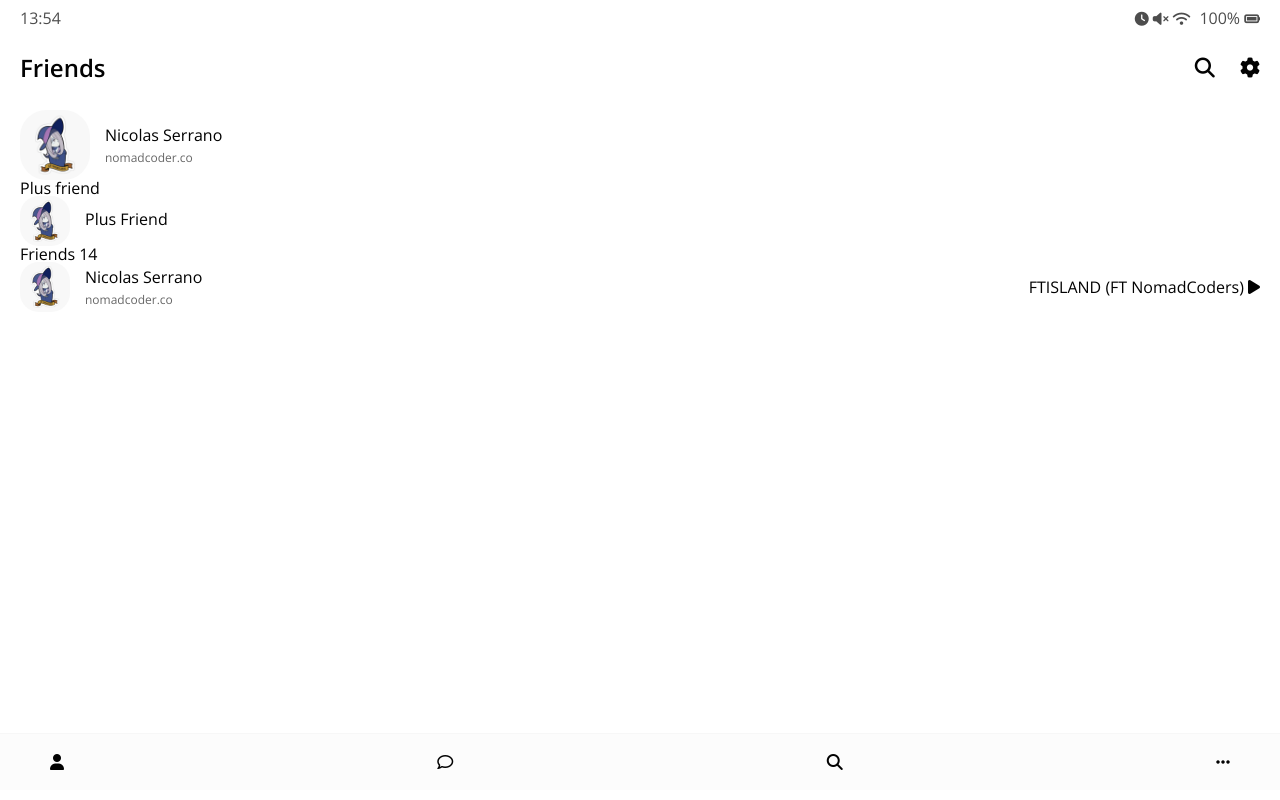
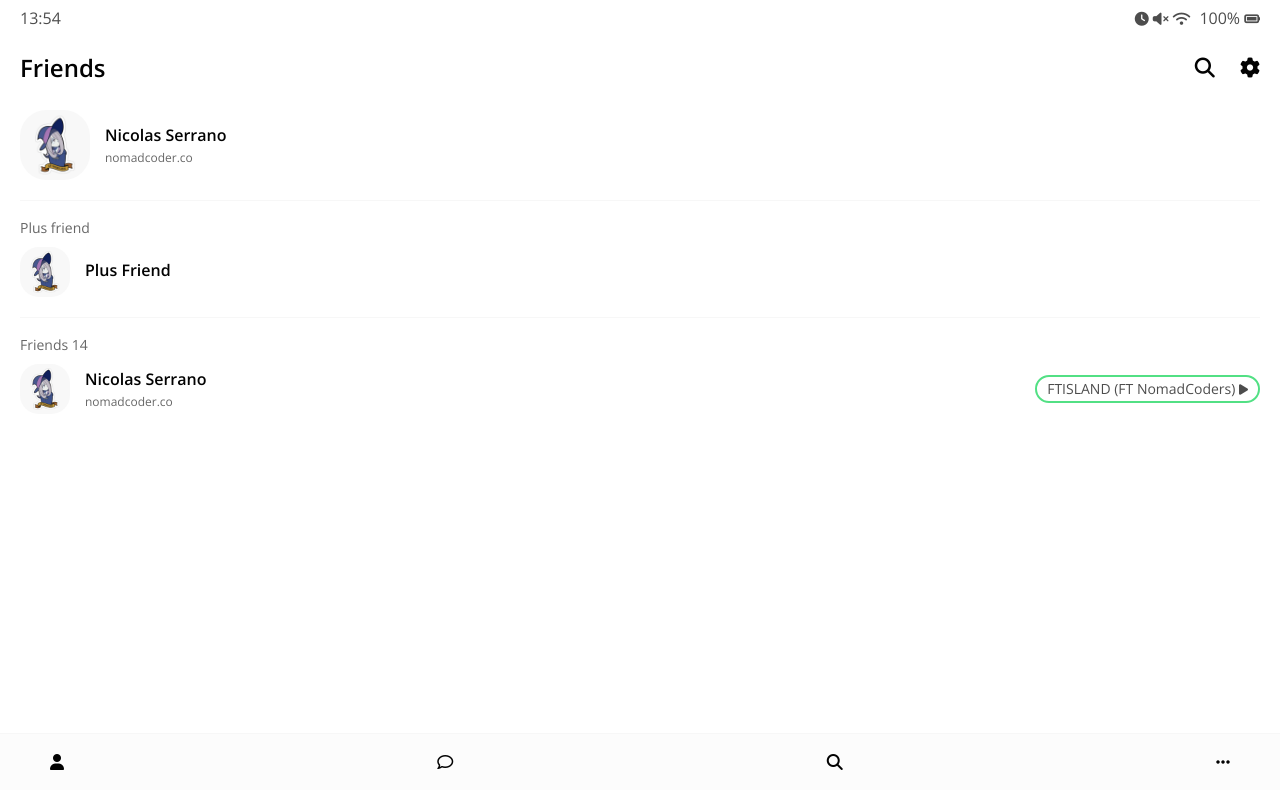
Before and after one commit to Chokoty/NomadCoder-Kakao-Clone-V.2, a plain HTML site: page friends.html in a window 1280 px wide. Drawn offline with nearby package versions, Linux system fonts and the light colour scheme.

Commit message:
edit friends.css, friend.css #7.8 Friends Screen #7.8 Friends Screen .friend__now-listening span{     opacity: 0.7; }

```diff
--- a/css/friend.css
+++ b/css/friend.css
@@ -28,6 +28,7 @@
 
 .friend__content .friend__name {
   display: block;
+  font-weight: 600;
   margin-bottom: 5px;
 }
 
@@ -48,3 +49,17 @@
 .friend .chat__timestamp {
   font-size: 12px;
 }
+
+.friend .friend__now-listening {
+  border: 2px solid #52e084;
+  padding: 5px 10px;
+  border-radius: 15px;
+  font-size: 14px;
+}
+
+.friend__now-listening span {
+  opacity: 0.7;
+}
+.friend__now-listening i {
+  font-size: 12px;
+}
--- /dev/null
+++ b/css/friends.css
@@ -0,0 +1,13 @@
+.friends .friends__plus {
+  padding: 20px 0px;
+  border-top: 1px solid #f7f7f7;
+  border-bottom: 1px solid #f7f7f7;
+  margin: 20px 0px;
+}
+
+.friends__plus .friends__title,
+.friends__list .friends__title {
+  font-size: 14px;
+  opacity: 0.6;
+  margin-bottom: 12px;
+}
--- a/css/styles.css
+++ b/css/styles.css
@@ -4,6 +4,7 @@
 @import "header.css";
 @import "nav-bar.css";
 @import "friend.css";
+@import "friends.css";
 
 * {
   box-sizing: border-box;
--- a/friends.html
+++ b/friends.html
@@ -54,8 +54,8 @@
                   </div>
                 </div>
           </header>
-          <div class="firends__plus">
-            <h5 class="friends__plus-title">Plus friend</h5>
+          <div class="friends__plus">
+            <h5 class="friends__title">Plus friend</h5>
             <div class="friends__friend friend ">
               <div class="friend__column">
                 <img src="images/avatar.jpg"  class=" friend__avatar" />
@@ -85,8 +85,8 @@
                 <div class="friend__now-listening">
                   <span>
                     FTISLAND (FT NomadCoders)
+                    <i class="fas fa-play"></i>
                   </span>
-                  <i class="fas fa-play"></i>
                 </div>
               </div>
             </li>
```
